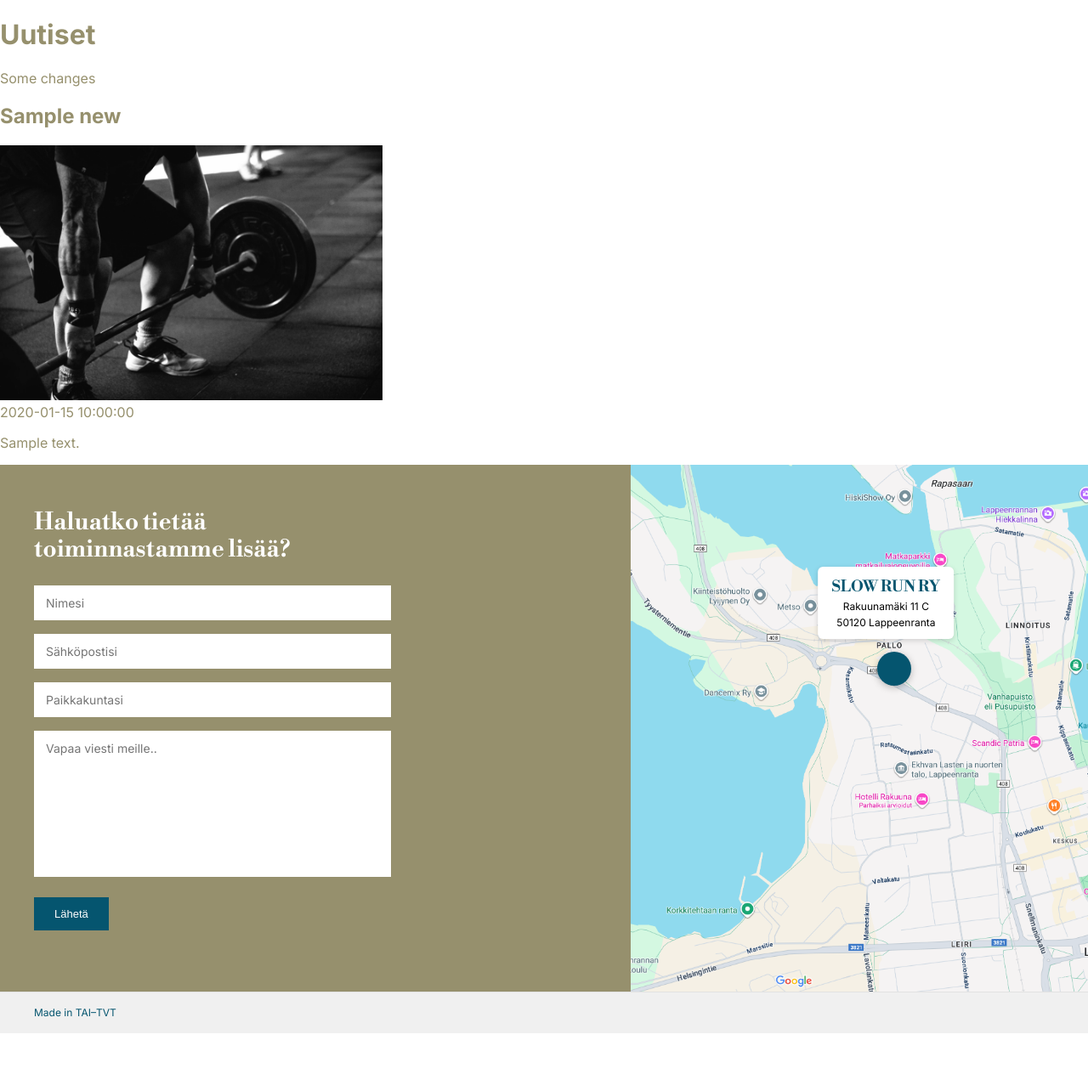
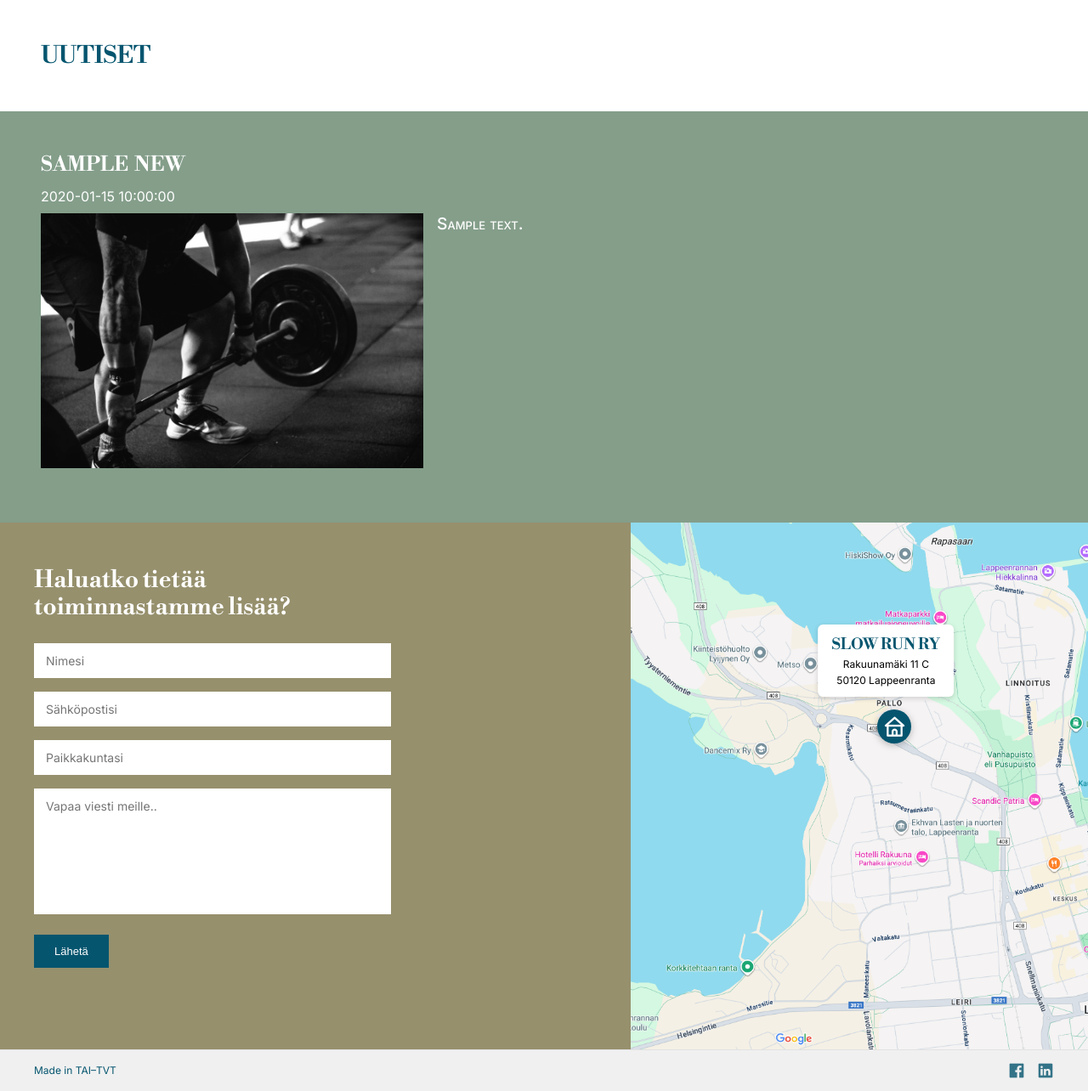
Before and after one commit to TAI-Slow-Run/slow-run-projekti, a PHP site: page /news.php in a window 1280 px wide. Shown: the part 56-1340 px from the top of the page at 85% size. Before the commit the page ends 1272 px from the top, so only its background shows below. Run offline with PHP 8.4, Linux system fonts and the light colour scheme; tables that the repository leaves empty or names only in its code hold one stand-in row (values such as "Sample post"); data that the repository does not hold is empty; some libraries are stand-ins or nearby versions.

Commit message:
Page UUTISET is styled, but not finished

```diff
--- a/css/style.css
+++ b/css/style.css
@@ -14,7 +14,11 @@
 
   --hover-color: #003856; /* This color was given in Moodle as one of the page's color, but I can't see right now where to use it */
 }
-
+* {
+  margin: 0;
+  padding: 0;
+  box-sizing: border-box;
+}
 body {
   font-family: var(--main-font);
   font-optical-sizing: auto;
@@ -22,8 +26,6 @@ body {
   font-style: normal;
   background-color: var(--main-color);
   color: var(--second-color);
-  margin: 0;
-  padding: 0;
 }
 
 /* ===== HEADER ===== */
@@ -138,10 +140,10 @@ body {
   background-color: var(--hover-color);
 }
 .liity-btn,
-.hero-title{
-  text-transform:uppercase;
+.hero-title {
+  text-transform: uppercase;
 }
-.hero{
+.hero {
   background-image: url("../images/main-banner.jpg");
   background-repeat: no-repeat;
   background-size: contain;
@@ -243,3 +245,101 @@ body {
   padding-left: 40px;
   padding-right: 40px;
 }
+
+/* ===== NEWS PAGE ===== */
+/* .section-wrapper {
+  padding: 3rem;
+} */
+.section-title {
+  color: var(--brand-color);
+  text-transform: uppercase;
+  font-family: var(--brand-font);
+  font-size: 1.75rem;
+  padding: 3rem;
+}
+.item-wrapper {
+  background-color: var(--accent-color);
+  color: var(--main-color);
+}
+.item-wrapper:nth-child(odd) {
+  background-color: var(--footer-bcg);
+  color: var(--second-color);
+}
+.item-wrapper:nth-child(odd) .item-title,
+.item-wrapper:nth-child(odd) .item-date {
+  text-align: end;
+}
+.item-content {
+  padding: 3rem 3rem 4rem 3rem;
+}
+
+.item-title {
+  font-family: var(--brand-font);
+  text-transform: uppercase;
+  /* letter-spacing: 0.5px; */
+  word-spacing: 3px;
+  margin-bottom: 0.75rem;
+}
+.item-date {
+  margin-bottom: 0.6rem;
+}
+.item-text{
+  height: 260px;
+  overflow: hidden;
+  text-overflow: ellipsis;
+
+}
+/* .item-text:hover{
+  overflow: visible;
+} */
+.item-text::first-line {
+  font-variant: small-caps;
+  font-size: 1.2rem;
+  font-weight: 500;
+}
+.text-and-image-content{
+  display: flex;
+  gap: 1rem;
+}
+.item-wrapper:nth-child(odd) .text-and-image-content{
+  flex-direction: row-reverse;
+}
+
+.text-and-image-content p{
+  margin-bottom: 1rem;
+}
+.see-more-btn{
+  font-family: var(--main-font);
+  font-size: 1rem;
+  font-weight: 500;
+  background-color:transparent;
+  border: none;
+  color: var(--brand-color);
+  align-content: center;
+}
+.see-more-wrapper:hover{
+  color: var(--hover-color);
+  text-decoration: underline;
+  cursor: pointer;
+}
+.see-more-btn:hover{
+  cursor: pointer;
+  color: var(--hover-color);
+}
+.see-more-wrapper{
+  display: flex;
+  align-items: center;
+  justify-content: center;
+  gap: 0.2rem;
+}
+.see-more-wrapper i {
+  color: var(--brand-color);
+  font-weight: 500;
+  vertical-align: middle;
+}
+/* .item-wrapper:nth-child(even) .see-more-btn{
+  color: var(--footer-bcg);
+} */
+  /* .item-wrapper:nth-child(even) .see-more-btn:hover{
+    color: var(--second-color);
+  } */
--- a/databaseTools/connection.php
+++ b/databaseTools/connection.php
@@ -17,7 +17,7 @@
  */
 
 $servername = "localhost";
-$username = "riku"; // needs to change
+$username = "slow_run"; // needs to change
 $password = "root"; // needs to change
 try {
     $connection = new PDO("mysql:host=$servername;dbname=$username", $username, $password);
--- a/news.php
+++ b/news.php
@@ -27,6 +27,8 @@ $_SESSION["news"] = $news;
 
   <link rel="preconnect" href="https://fonts.googleapis.com" />
   <link rel="preconnect" href="https://fonts.gstatic.com" crossorigin />
+  <link rel="stylesheet" href="https://unicons.iconscout.com/release/v4.2.0/css/line.css">
+  <link rel="stylesheet" href="https://unicons.iconscout.com/release/v4.2.0/css/solid.css">
   <link
     href="https://fonts.googleapis.com/css2?family=Inter:ital,opsz,wght@0,14..32,100..900;1,14..32,100..900&family=Libre+Bodoni:ital,wght@0,400..700;1,400..700&display=swap"
     rel="stylesheet" />
@@ -40,9 +42,9 @@ $_SESSION["news"] = $news;
 
 <body>
   <?php include __DIR__ . '/header.php'; ?>
-  <h1>Uutiset</h1>
-  <p>Some changes</p>
+
   <section class="section-wrapper" id="section-wrapper">
+  <h1 class="section-title">Uutiset</h1>
    <!-- This section fulfill by script in the end of the body -->
   </section>
   <?php include __DIR__ . '/footer.php'; ?>
@@ -61,6 +63,15 @@ $_SESSION["news"] = $news;
                 // element div for news-div:
                 newsWrapper = document.createElement("div");
                 newsWrapper.classList.add("item-wrapper");
+
+                newsContentWrapper = document.createElement("div");
+                newsContentWrapper.classList.add("item-content");
+                  // element div-wrapper to orginize image and text in one line on laptop:
+                newsTextAndImageWrapper = document.createElement("div");
+                newsTextAndImageWrapper.classList.add("text-and-image-content");
+                // element with text colomn and button Show more... if needs
+                newsArticleWrapper = document.createElement("div");
+                newsArticleWrapper.classList.add("article-wrapper");
 
                 // element h2 for news title:
                 newsTitleElement = document.createElement("h2");
@@ -89,7 +100,28 @@ $_SESSION["news"] = $news;
 
                 // define element section-wrapper as element where to append "children":
                 sectionWrapper = document.getElementById("section-wrapper");
-                sectionWrapper.append(newsWrapper, newsTitleElement, newsImageElement, newsDataElement, newsTextElement);
+                newsArticleWrapper.append(newsTextElement);
+                newsTextAndImageWrapper.append(newsImageElement, newsArticleWrapper);
+                newsContentWrapper.append(newsTitleElement, newsDataElement, newsTextAndImageWrapper);
+                newsWrapper.append(newsContentWrapper);
+                sectionWrapper.append(newsWrapper);
+
+                console.log("scrollHeight of the article is ", newsTextElement.scrollHeight);
+                console.log("clientHeight of the article is ", newsTextElement.clientHeight);
+                // Condition to show button Näytä lisää:
+                if (newsTextElement.scrollHeight > newsTextElement.clientHeight) {
+                  linkReadMoreElement = document.createElement("div");
+                  linkReadMoreElement.classList.add("see-more-wrapper");
+                  linkReadMoreBtn = document.createElement("button");
+                  linkReadMoreBtn.setAttribute("type", "button");
+                  linkReadMoreBtn.classList.add("see-more-btn");
+                  linkReadMoreBtn.innerText = "Näytä lisää";
+                  linkReadMoreArrow = document.createElement("i");
+                  linkReadMoreArrow.classList.add("uis");
+                  linkReadMoreArrow.classList.add("uis-angle-down");
+                  linkReadMoreElement.append(linkReadMoreBtn, linkReadMoreArrow);
+                  newsArticleWrapper.append(linkReadMoreElement);
+                }
 
         <?php
             }
```
